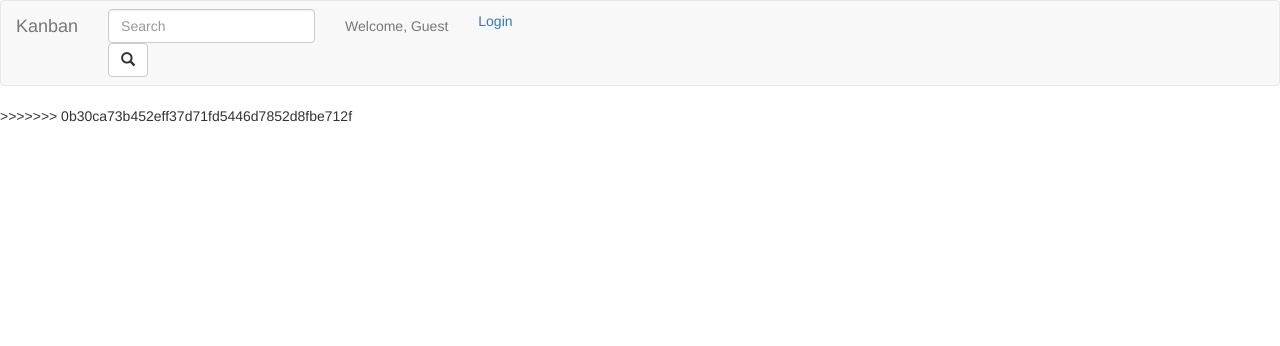
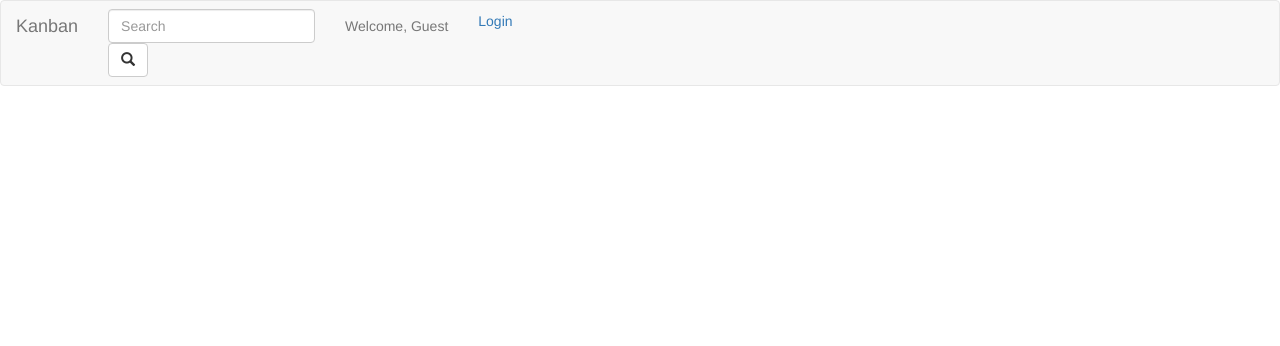
Before and after one commit to nathanrogers18/kanban-django, a Django app: page /trello/ in a window 1280 px wide. Shown: the top 346 px of the page. Run offline with Django 3.2, Linux system fonts and the light colour scheme; data that the repository does not hold is empty; some libraries are stand-ins or nearby versions.

Commit message:
base fix

```diff
--- a/kanban/trello/templates/trello/base.html
+++ b/kanban/trello/templates/trello/base.html
@@ -53,5 +53,4 @@
     <script src="https://cdnjs.cloudflare.com/ajax/libs/tether/1.2.0/js/tether.min.js" integrity="sha384-Plbmg8JY28KFelvJVai01l8WyZzrYWG825m+cZ0eDDS1f7d/js6ikvy1+X+guPIB" crossorigin="anonymous"></script>
     <script src="https://maxcdn.bootstrapcdn.com/bootstrap/4.0.0-alpha.3/js/bootstrap.min.js" integrity="sha384-ux8v3A6CPtOTqOzMKiuo3d/DomGaaClxFYdCu2HPMBEkf6x2xiDyJ7gkXU0MWwaD" crossorigin="anonymous"></script>
     <script src="{% static 'trello/js/app.js' %}"></script>
->>>>>>> 0b30ca73b452eff37d71fd5446d7852d8fbe712f
 </html>
```
